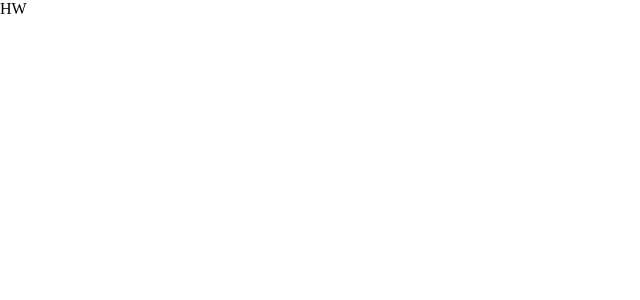
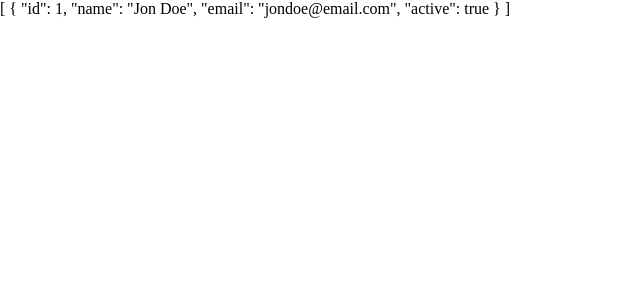
Before and after one commit to johnfaria/vue3-test, a Vue app: page / in a window 1280 px wide. Shown: the top 300 px of the page, without its empty margins (0-640 px from the left). Built offline with nearby package versions, Linux system fonts and the light colour scheme.

Commit message:
deps: add pinia store and create customers store

```diff
--- a/package.json
+++ b/package.json
@@ -11,6 +11,7 @@
     "lint:style": "stylelint src/**/*.{css,scss,vue}"
   },
   "dependencies": {
+    "pinia": "^2.0.29",
     "vue": "^3.2.45",
     "vue-router": "4"
   },
--- a/src/main.ts
+++ b/src/main.ts
@@ -2,9 +2,12 @@
 import './style.scss';
 import App from './App.vue';
 import { router } from './routes/index';
+import { createPinia } from 'pinia';
 
+const pinia = createPinia();
 const app = createApp(App);
 
+app.use(pinia);
 app.use(router);
 
 app.mount('#app');
--- a/src/pages/HomePage.vue
+++ b/src/pages/HomePage.vue
@@ -1,3 +1,11 @@
+<script setup lang="ts">
+import { useCounterStore } from '../stores/customers';
+import { storeToRefs } from 'pinia';
+
+const store = useCounterStore();
+const { customers } = storeToRefs(store);
+</script>
+
 <template>
-  <div>HW</div>
+  <div>{{ customers }}</div>
 </template>
--- /dev/null
+++ b/src/stores/customers.ts
@@ -0,0 +1,15 @@
+import { ref } from 'vue';
+import { defineStore } from 'pinia';
+
+export const useCounterStore = defineStore('counter', () => {
+  const customers = ref([
+    {
+      id: 1,
+      name: 'Jon Doe',
+      email: 'jondoe@email.com',
+      active: true,
+    },
+  ]);
+
+  return { customers };
+});
```
Also changed, not shown: 1 other file (tests, documents, lock files or other folders).
